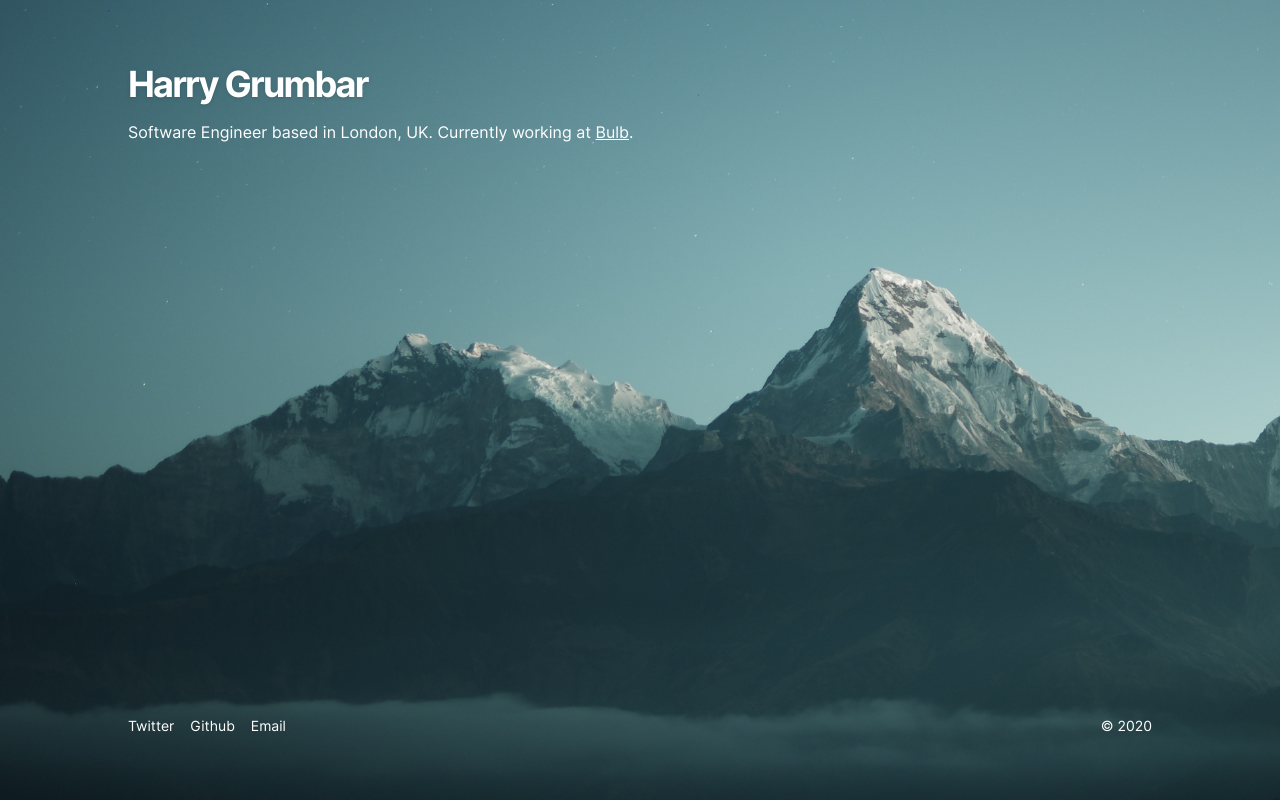
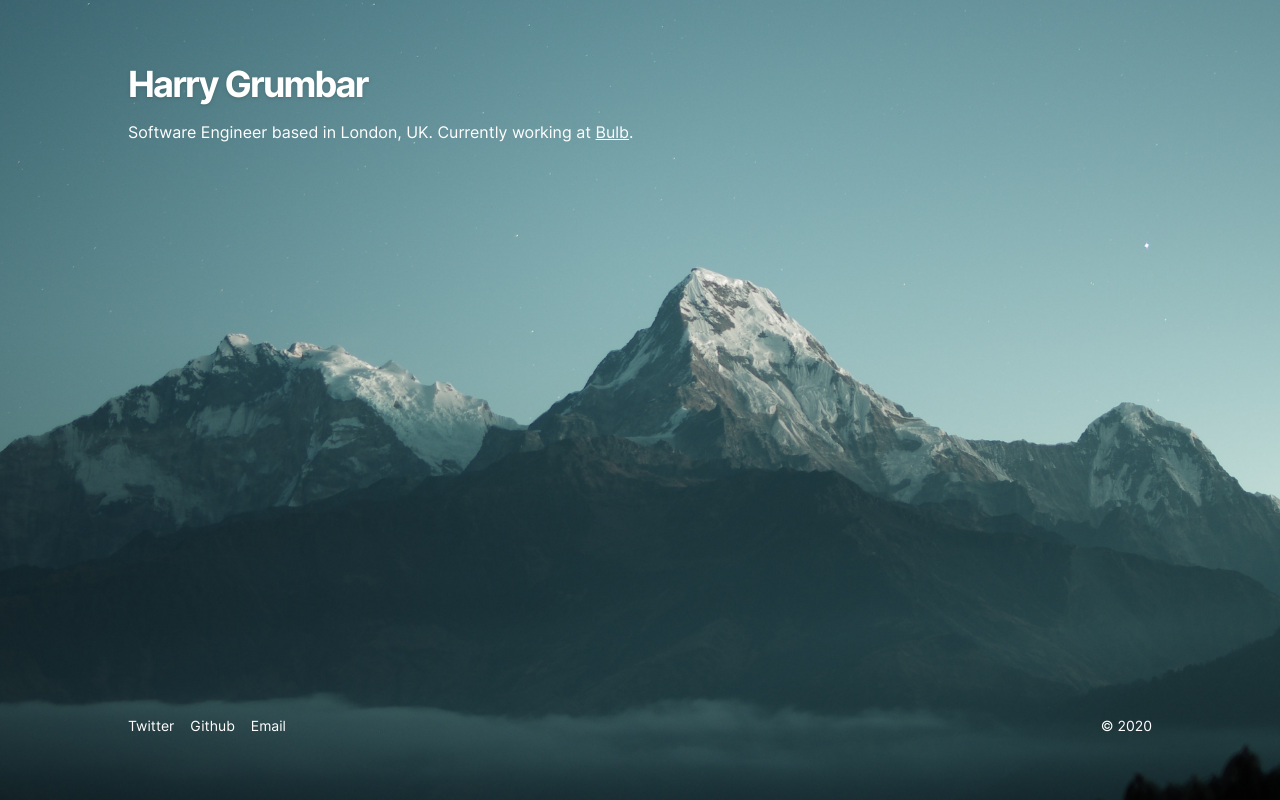
Before and after one commit to harrygr/harry.grumbar.me, a Next.js app: page / in a window 1280 px wide. Built offline with nearby package versions, Linux system fonts and the light colour scheme.

Commit message:
Use optimized background image

```diff
--- a/pages/index.tsx
+++ b/pages/index.tsx
@@ -1,14 +1,21 @@
 import { Layout } from "../components/layout";
+import Image from "next/image";
 
 const Home = () => {
   return (
     <Layout>
-      <div
-        className="bg-gray-600 bg-cover fixed h-full w-full p-8 pb-16 md:px-32 md:pt-16 text-white flex flex-col"
-        style={{
-          backgroundImage: `url("/images/daniel-leone-g30P1zcOzXo-unsplash.jpg")`,
-        }}
-      >
+      <div className="bg-gray-600 fixed  z-[-1] h-screen w-screen">
+        <Image
+          alt="Mountains"
+          src="/images/daniel-leone-g30P1zcOzXo-unsplash.jpg"
+          layout="fill"
+          objectFit="cover"
+          priority
+          quality={100}
+          className="text-transparent"
+        />
+      </div>
+      <div className="min-h-screen p-8 pb-16 md:px-32 md:pt-16 text-white flex flex-col">
         <header className="space-y-4 w-full">
           <h1 className="text-4xl font-bold tracking-tighter drop-shadow">
             Harry Grumbar
```
